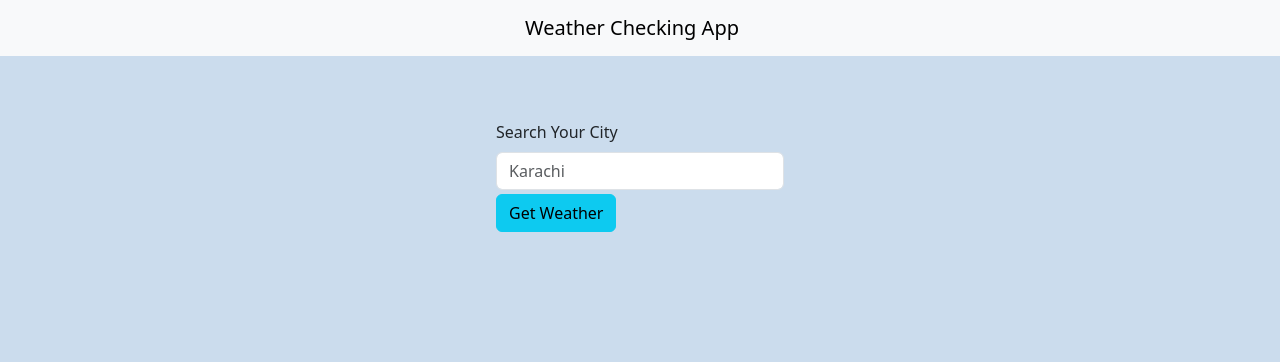
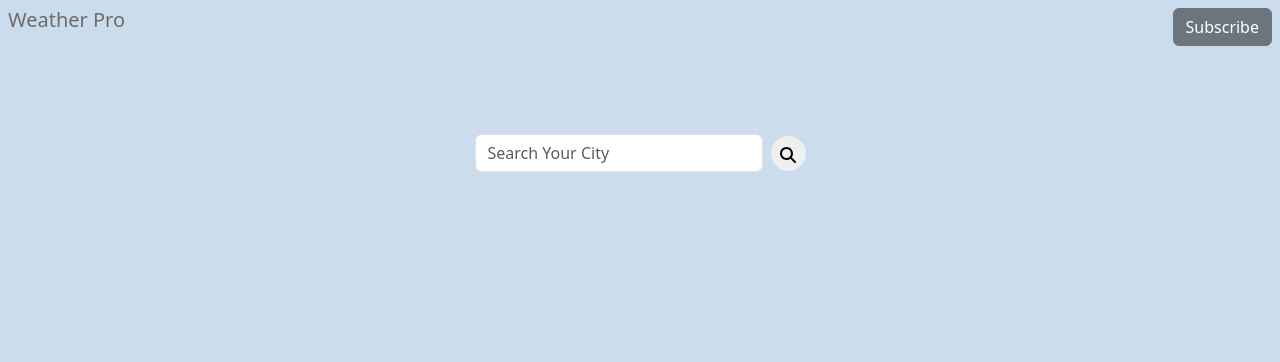
Before and after one commit to GhulamHaider79/weatherApp, a plain HTML site: page index.html in a window 1280 px wide. Shown: the top 362 px of the page. Drawn offline with nearby package versions, Linux system fonts and the light colour scheme.

Commit message:
add navbar

```diff
--- a/index.html
+++ b/index.html
@@ -4,26 +4,31 @@
     <meta charset="UTF-8">
     <meta name="viewport" content="width=device-width, initial-scale=1.0">
     <title>Weather Checking App</title>
+    <link rel="stylesheet" href="path/to/font-awesome/css/font-awesome.min.css">
     <link rel="stylesheet" href="./bootstrap.css">
     <link rel="stylesheet" href="./style.css">
+    <link rel="stylesheet" href="path/to/font-awesome/css/font-awesome.min.css">
     <script src="https://cdn.jsdelivr.net/npm/axios/dist/axios.min.js"></script>
 </head>
 <body>
 
-    <section class="">
-        <nav class="navbar  bg-body-tertiary">
-            <div class="container-fluid justify-content-center">
-              <a class="navbar-brand" href="#">Weather Checking App </a>
-            </div>
-          </nav>
+    <section class="my-nav">
+        <nav>
+          <h5><a class="navbar-brand" href="#">Weather Pro </a></h5>
+          <ul>
+            <li>
+              <button type="button" class="btn btn-secondary">Subscribe</button>
+            </li>
+          </ul>
+        </nav>
     </section>
 
     <section class="inputformSection d-flex  justify-content-center container ">
         <div class="mb-3">
-            <form onsubmit="weatherChecking(); return false">
-                <label for="formGroupExampleInput" class="form-label myFormLabel">Search Your City</label>
-            <input type="text" class="form-control myForm" id="formGroupExampleInput" placeholder="Karachi">
-            <button type="submit" class="btn btn-info mt-1">Get Weather</button>
+            <form onsubmit="weatherChecking(); return false" class="formInput">
+            <!--<label for="formGroupExampleInput" class="form-label myFormLabel">Search Your City</label> -->
+            <input type="text" class="form-control myForm" id="formGroupExampleInput" placeholder="Search Your City">
+            <button type="submit" class="mybtn"><img src="./magnifying-glass-solid.svg" alt=""></button>
             </form>
           </div>
     </section>
--- a/style.css
+++ b/style.css
@@ -1,17 +1,55 @@
 body{
     background-color: #cbdced;
+}
+.my-nav{
+    background-color: #cbdced; !important
+}
+.my-nav>nav{
+    display: flex;
+    justify-content: space-between;
+    padding: .5rem;
+}
+.my-nav>nav>h5{
+    color: #6d6c6c;
+
+}
+.my-nav>nav>h5:hover{
+    color: rgb(245, 141, 224);
+}
+.my-nav>nav>ul{
+    text-decoration: none;
+    list-style: none;
+}
+.my-nav>nav>ul>li>button:hover{
+    color: aqua;
 }
 .inputformSection{
     background-color: #cbdced;
 }
+.formInput{
+    display: flex;
+    margin-top: 4rem;
+    gap: .5rem;
+    align-items: center;
+}
 .myFormLabel {
-    margin-top: 4rem;
+
+    /* margin-top: 4rem; */
 
 }
 .myForm {
     width: 18rem; !important
     background-color: #cbdced;
 }
+.mybtn{
+    width: 35px;
+    border: none;
+    height: 35px;
+    border-radius: 50%;
+    color: brown;
+    font-size: 15px;
+}
+
 @media screen and (min-width: 319px) and (max-width: 380px){
     .containerMy{
         padding: 1rem; !important
```
Also changed, not shown: magnifying-glass-solid.svg (added).
